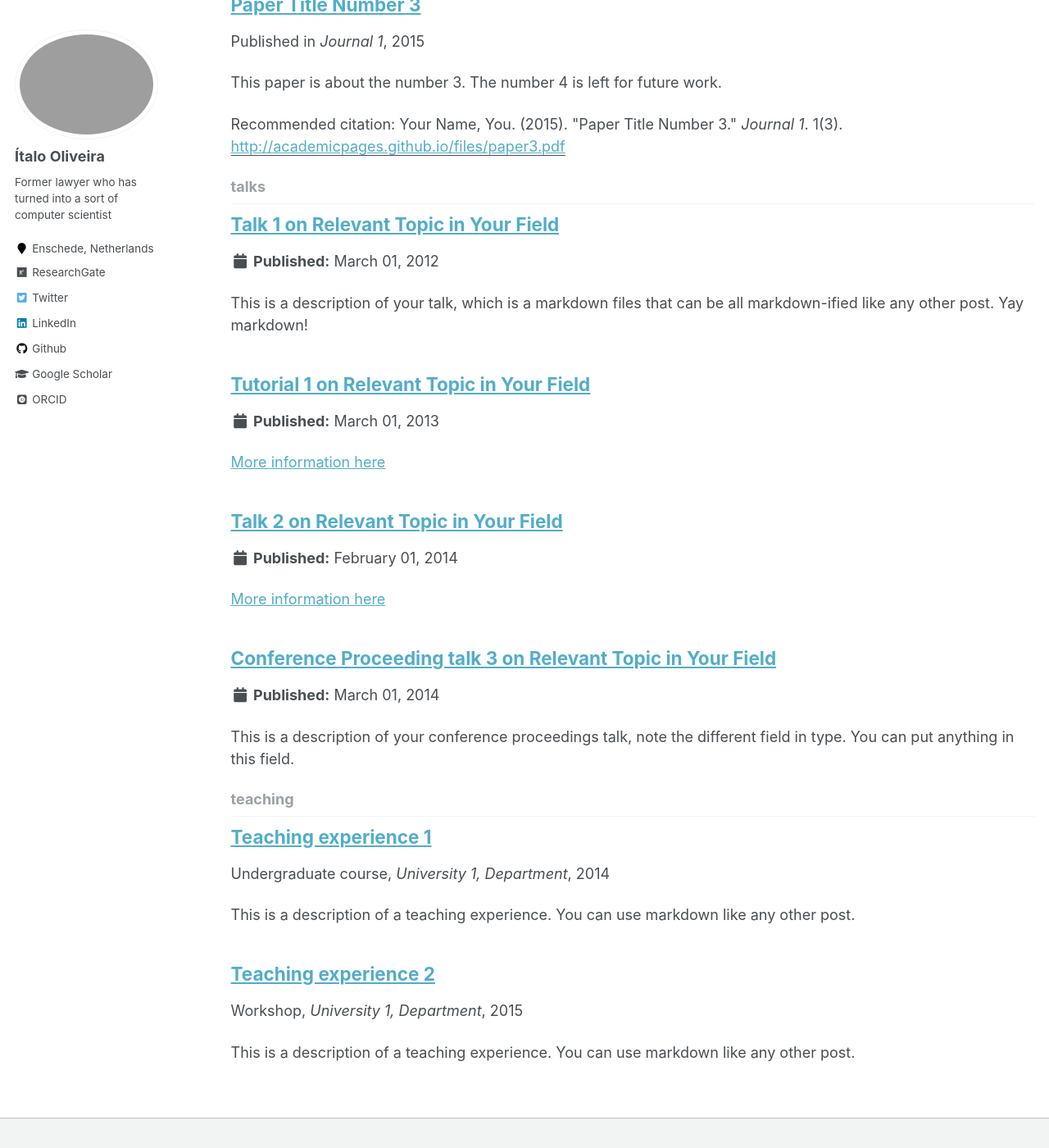
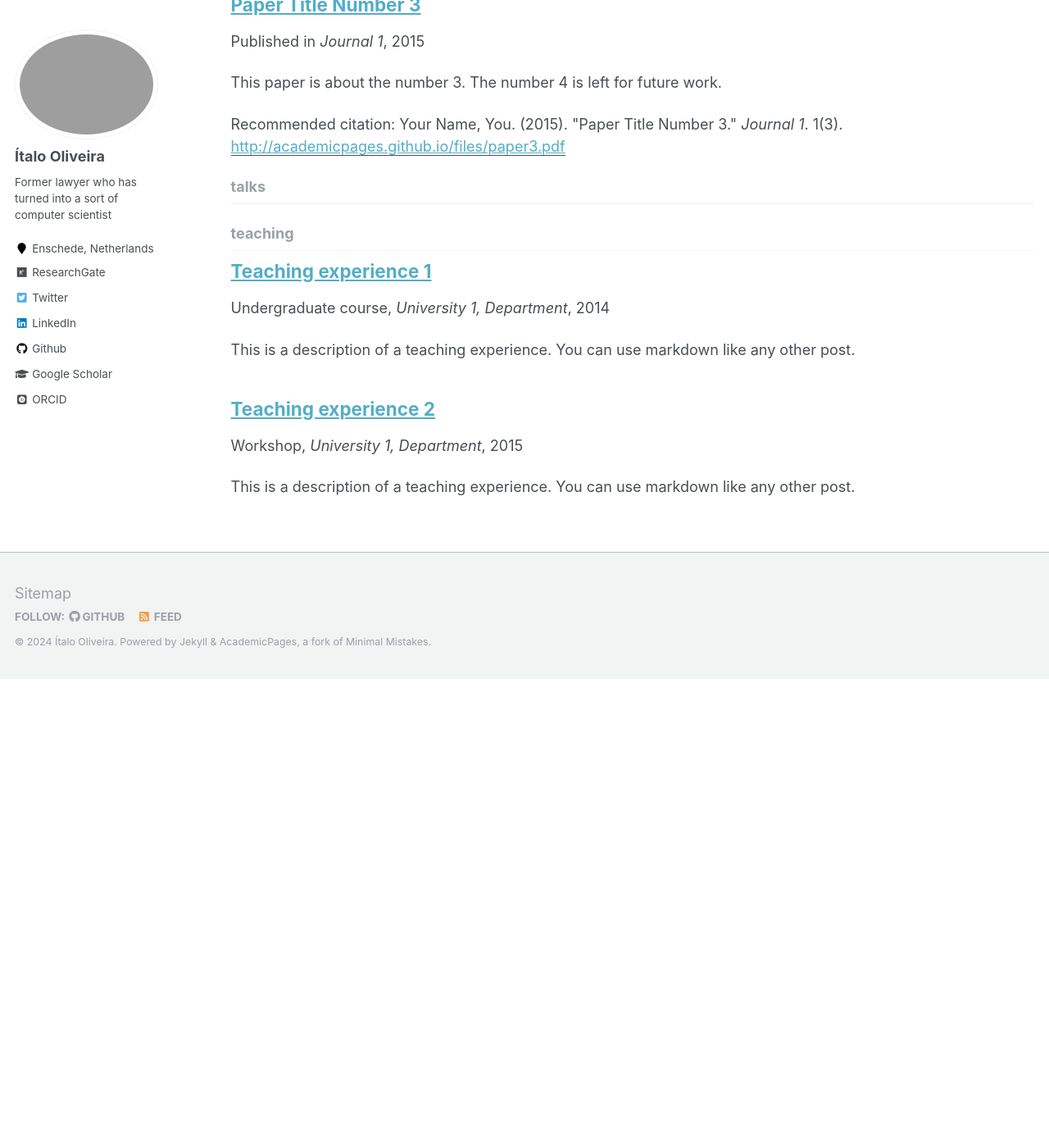
Before and after one commit to italojsoliveira/italojsoliveira.github.io, a Jekyll site: the page built from _pages/collection-archive.html, in a window 1280 px wide and 1400 px high, scrolled down 1670 px. Shown: the whole window at 82% size. Built offline with Jekyll 4.4.1, drawn with Linux system fonts in a browser that asks for light colours; some web fonts are replaced; after the commit the page ends 2498 px from its top, so only the background shows below that.

Commit message:
major update

```diff
--- a/_config.yml
+++ b/_config.yml
@@ -236,14 +236,7 @@ defaults:
       author_profile: true
       share: true
       comment: true
-  # _talks
-  - scope:
-      path: ""
-      type: talks
-    values:
-      layout: talk
-      author_profile: false
-      share: false
+
 
 # Sass/SCSS
 sass:
--- a/_talks/2012-03-01-talk-1.md
+++ /dev/null
@@ -1,11 +0,0 @@
----
-title: "Talk 1 on Relevant Topic in Your Field"
-collection: talks
-type: "Talk"
-permalink: /talks/2012-03-01-talk-1
-venue: "UC San Francisco, Department of Testing"
-date: 2012-03-01
-location: "San Francisco, California"
----
-
-This is a description of your talk, which is a markdown files that can be all markdown-ified like any other post. Yay markdown!
--- a/_talks/2013-03-01-tutorial-1.md
+++ /dev/null
@@ -1,13 +0,0 @@
----
-title: "Tutorial 1 on Relevant Topic in Your Field"
-collection: talks
-type: "Tutorial"
-permalink: /talks/2013-03-01-tutorial-1
-venue: "UC-Berkeley Institute for Testing Science"
-date: 2013-03-01
-location: "Berkeley CA, USA"
----
-
-[More information here](http://exampleurl.com)
-
-This is a description of your tutorial, note the different field in type. This is a markdown files that can be all markdown-ified like any other post. Yay markdown!
--- a/_talks/2014-02-01-talk-2.md
+++ /dev/null
@@ -1,13 +0,0 @@
----
-title: "Talk 2 on Relevant Topic in Your Field"
-collection: talks
-type: "Talk"
-permalink: /talks/2014-02-01-talk-2
-venue: "London School of Testing"
-date: 2014-02-01
-location: "London, UK"
----
-
-[More information here](http://example2.com)
-
-This is a description of your talk, which is a markdown files that can be all markdown-ified like any other post. Yay markdown!
--- a/_talks/2014-03-01-talk-3.md
+++ /dev/null
@@ -1,11 +0,0 @@
----
-title: "Conference Proceeding talk 3 on Relevant Topic in Your Field"
-collection: talks
-type: "Conference proceedings talk"
-permalink: /talks/2014-03-01-talk-3
-venue: "Testing Institute of America 2014 Annual Conference"
-date: 2014-03-01
-location: "Los Angeles, CA"
----
-
-This is a description of your conference proceedings talk, note the different field in type. You can put anything in this field.
```
Also changed, not shown: _pages/talkmap.html (deleted, +0 -9 lines), _pages/talks.html (deleted, +0 -16 lines), 1 other file.
